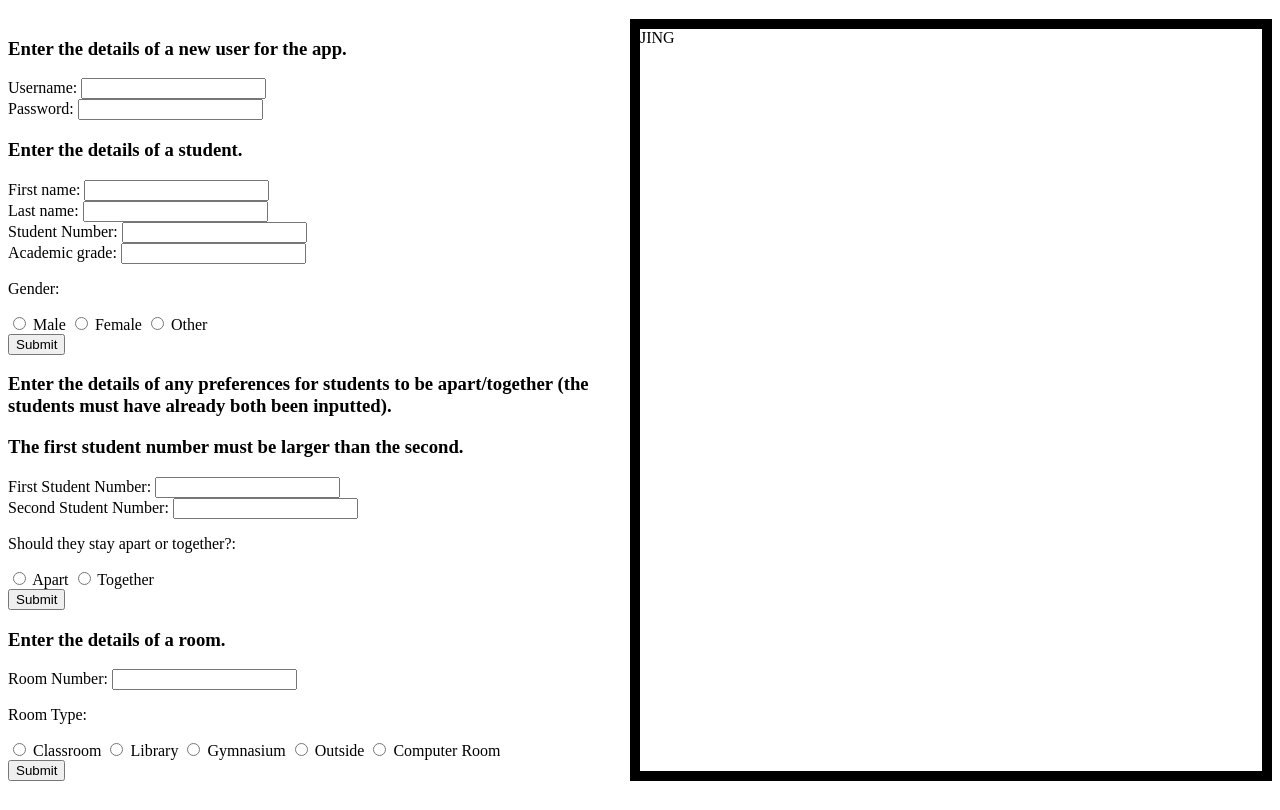
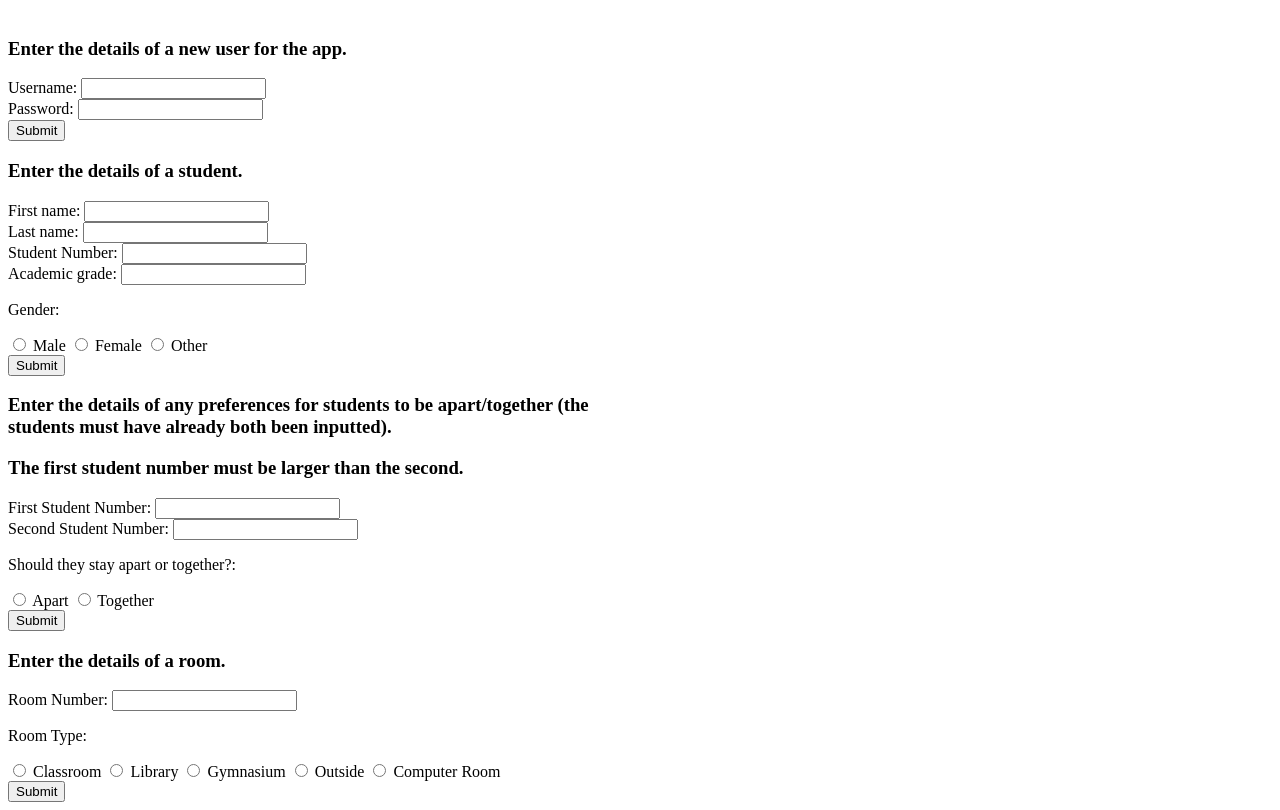
Before and after one commit to csc301-2023-fall/deliverable-2-48-3-karpovit-grigor31, a plain HTML site: page summer_camp_data_page.html in a window 1280 px wide. Shown: the part 61-871 px from the top of the page. Before the commit the page ends 850 px from the top, so only its background shows below. Drawn offline with Linux system fonts and the light colour scheme.

Commit message:
updated form attributes

```diff
--- a/summer_camp_data_page.html
+++ b/summer_camp_data_page.html
@@ -10,7 +10,7 @@
         <div id="row" style="display:flex;">
             <div id="left-col" style="flex:50%;">
                 <h3>Enter the details of a new user for the app.</h3>
-                <form id="user-input">
+                <form id="user-input", action="", method="POST">
                     <div>
                         <label for="username">Username:</label>
                         <input type="text" id="username" name="username" required>
@@ -20,10 +20,14 @@
                         <label for="password">Password:</label>
                         <input type="text" id="password" name="password" required>
                     </div>
+
+                    <div>
+                        <input type="submit" id="submit-btn-user" value="Submit" required>
+                    </div>
                 </form>
 
                 <h3>Enter the details of a student.</h3>
-                <form id="student-input">
+                <form id="student-input", action="", method="POST">
                     <div>
                         <label for="first-name">First name:</label>
                         <input type="text" id="first-name" name="first-name" required>
@@ -63,7 +67,7 @@
 
                 <h3>Enter the details of any preferences for students to be apart/together (the students must have already both been inputted).</h3>
                 <h3>The first student number must be larger than the second.</h3>
-                <form id="student-preference">
+                <form id="student-preference", action="", method="POST">
                     <div>
                         <label for="first-pref-SID">First Student Number:</label>
                         <input type="number" id="first-pref-SID" name="first-pref-SID" required>
@@ -89,7 +93,7 @@
                 </form>
 
                 <h3>Enter the details of a room.</h3>
-                <form id="room-input">
+                <form id="room-input", action="", method="POST">
                     <div>
                         <label for="room-num">Room Number:</label>
                         <input type="number" id="room-num" name="room-num" required>
@@ -119,8 +123,7 @@
                 </form>
             </div>
 
-            <div id="right-col" style="flex:50%; border-width:10px; border-color:black; border-style: solid;">
-                JING
+            <div id="right-col" style="flex:50%;">
             </div>
         </div>
     </body>
```
